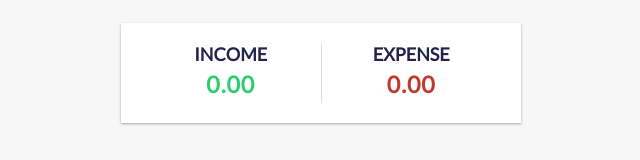
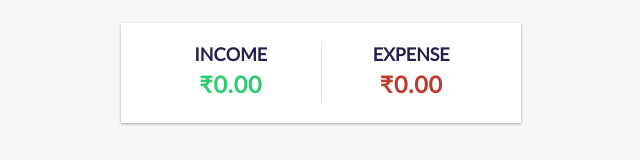
Before and after one commit to PREDEEP464/expense-tracker-react, a React (Create React App) app: page / in a window 1280 px wide. Shown: the part 224-384 px from the top of the page, without its empty margins (319-959 px from the left). Built offline with nearby package versions, Linux system fonts and the light colour scheme.

Commit message:
Final changes made

```diff
--- a/src/components/IncomeExpenses.js
+++ b/src/components/IncomeExpenses.js
@@ -20,12 +20,12 @@ export const IncomeExpenses = () => {
     <div className="inc-exp-container">
         <div>
           <h4>Income</h4>
-  <p className="money plus">{income}</p>
+  <p className="money plus">₹{income}</p>
         </div>
 
         <div>
           <h4>Expense</h4>
-  <p className="money minus">{expense}</p>
+  <p className="money minus">₹{expense}</p>
         </div>
     </div>
   )
```
